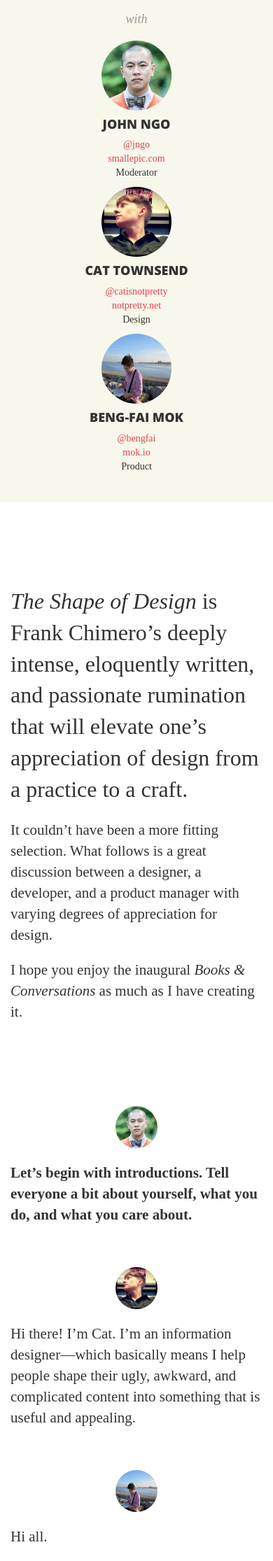
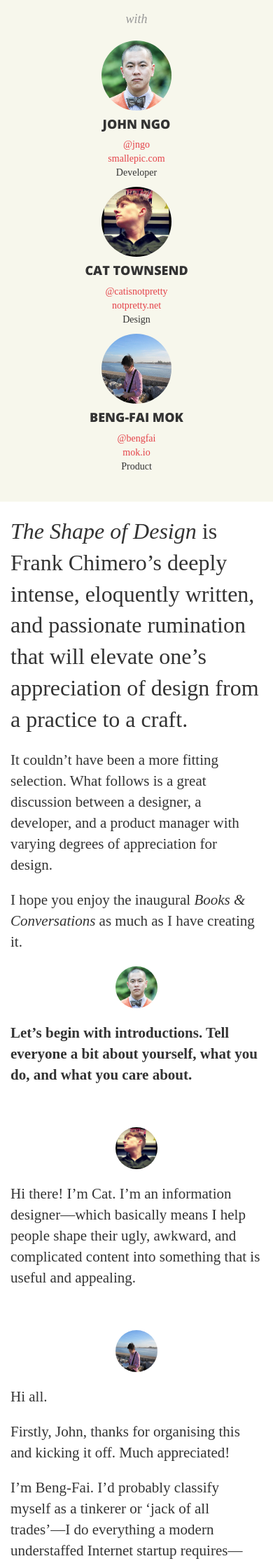
Before and after one commit to smallepic/books-and-conversations, a Jekyll site: the page built from _posts/2013-07-31-the-shape-of-design.html, in a window 390 px wide. Shown: the part 479-2710 px from the top of the page at 70% size. Built offline with Jekyll 4.4.1, drawn with Linux system fonts in a browser that asks for light colours; some web fonts are replaced.

Commit message:
Revised responsive styles for margins on mobile devices.

```diff
--- a/_posts/2013-07-31-the-shape-of-design.html
+++ b/_posts/2013-07-31-the-shape-of-design.html
@@ -31,7 +31,7 @@ image: /images/header-the-shape-of-design.gif
 					<div class="col-sm-2 col-sm-offset-3">
 						<img src="/images/avatar-jngo.jpg" alt="John Ngo" width="100" height="100" class="img-circle">
 						<h3>John Ngo</h3>
-						<p><a href="https://twitter.com/jngo">@jngo</a><br><a href="https://smallepic.com/">smallepic.com</a><br>Moderator</p>
+						<p><a href="https://twitter.com/jngo">@jngo</a><br><a href="https://smallepic.com/">smallepic.com</a><br>Developer</p>
 					</div>
 
 					<div class="col-sm-2">
--- a/stylesheets/styles.css
+++ b/stylesheets/styles.css
@@ -137,6 +137,16 @@ article section,
 article footer
 {
 	margin-top: 120px;
+}
+
+@media (max-width: 767px)
+{
+	article header,
+	article section,
+	article footer
+	{
+		margin-top: 20px;
+	}
 }
 
 article footer
@@ -316,6 +326,14 @@ body > footer
 	margin-top: 120px;
 }
 
+@media (max-width: 767px)
+{
+	body > footer
+	{
+		margin-top: 20px;
+	}
+}
+
 body > footer .container
 {
 	border-bottom: 1px solid #EEEEEE;
```
